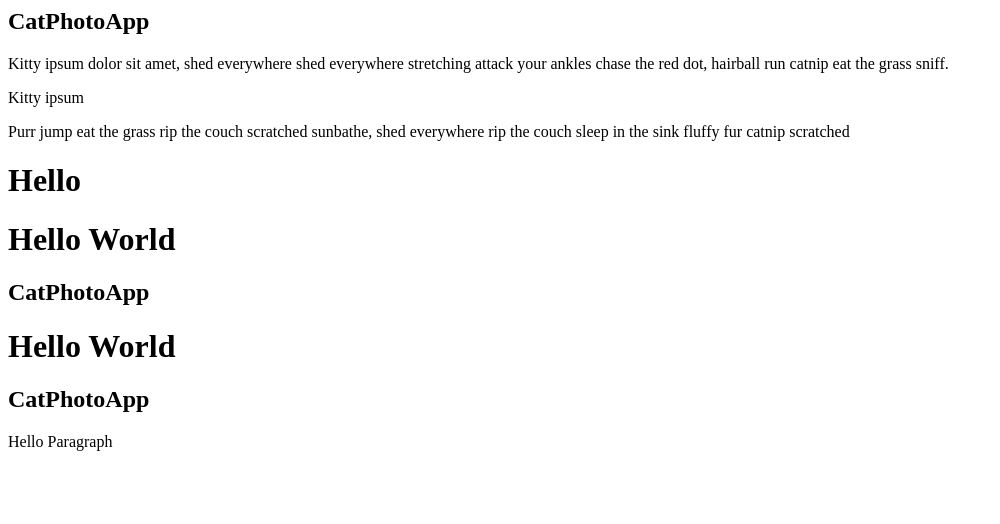
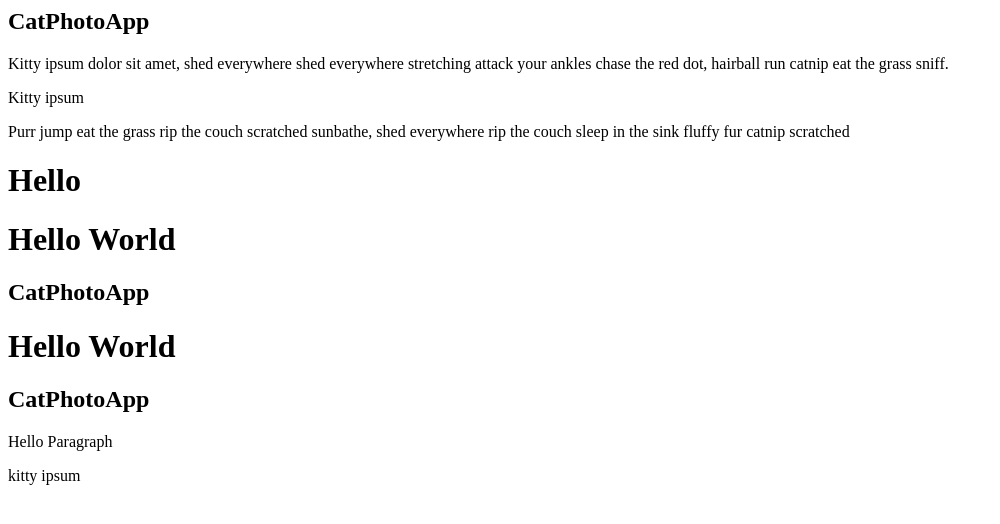
Before and after one commit to Mitalisrivastava123/HTMLHANDSON, a plain HTML site: page index.html in a window 1280 px wide. Shown: the whole page, without its empty margins (0-1000 px from the left). Drawn offline with Linux system fonts and the light colour scheme.

Commit message:
fifth commit

```diff
--- a/index.html
+++ b/index.html
@@ -18,3 +18,6 @@
 <!-- Added paragraph  -->
 <h2>CatPhotoApp</h2>
 <p>Hello Paragraph</p>
+
+<!-- Added p element -->
+<p>kitty ipsum</p>
```
